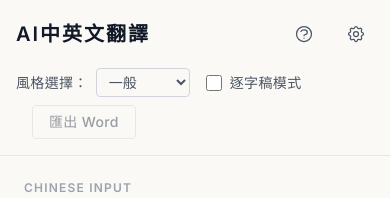
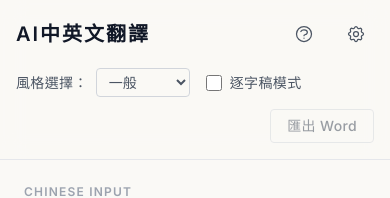
Before and after one commit to chrischlin/translator-app, a website built with Vite: page index.html in a window 390 px wide. Shown: the top 198 px of the page. Built offline with nearby package versions, Linux system fonts and the light colour scheme.

Commit message:
modified: adjust "匯出Word" button position

```diff
--- a/index.html
+++ b/index.html
@@ -51,7 +51,8 @@
     </div>
 
     <!-- Row 2: Controls -->
-    <div class="flex justify-between items-center w-full">
+    <div class="flex justify-between items-center w-full flex-wrap gap-y-3">
+      <!-- Left Controls -->
       <div class="flex items-center space-x-4 flex-wrap gap-y-2">
         <div class="flex items-center space-x-2">
           <label for="tone-select"
@@ -70,12 +71,14 @@
           <input type="checkbox" id="transcript-mode-checkbox" class="accent-blue-900 hover:accent-blue-600 focus:ring-blue-900 h-4 w-4 transition-all cursor-pointer">
           <label for="transcript-mode-checkbox" class="text-sm font-medium text-gray-600 tracking-wide whitespace-nowrap cursor-pointer select-none" title="忽略句號">逐字稿模式</label>
         </div>
+      </div>
 
-        <button id="export-word-btn-mobile"
-          class="flex md:hidden px-4 sm:px-5 py-1.5 sm:py-2 rounded border border-gray-300 hover:bg-gray-100 text-sm font-medium tracking-wide btn-transition text-gray-700">
-          匯出 Word
-        </button>
-      </div>
+      <!-- Right Controls: Export Button -->
+      <button id="export-word-btn-mobile"
+        class="flex md:hidden px-4 sm:px-5 py-1.5 sm:py-2 rounded border border-gray-300 hover:bg-gray-100 text-sm font-medium tracking-wide btn-transition text-gray-700 ml-auto">
+        匯出 Word
+      </button>
+    </div>
   </header>
 
   <!-- Main Content Area: Split Layout -->
```
